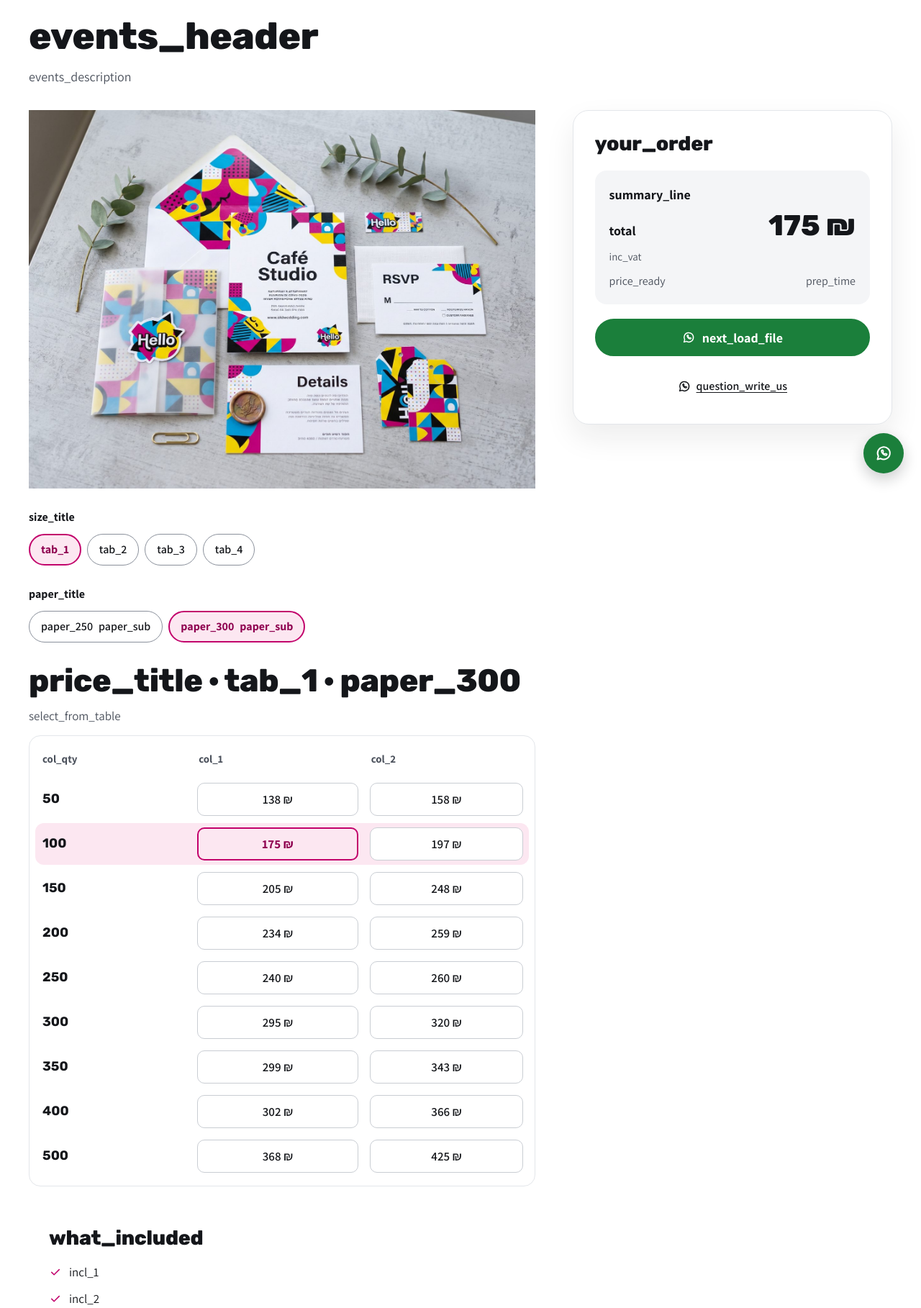
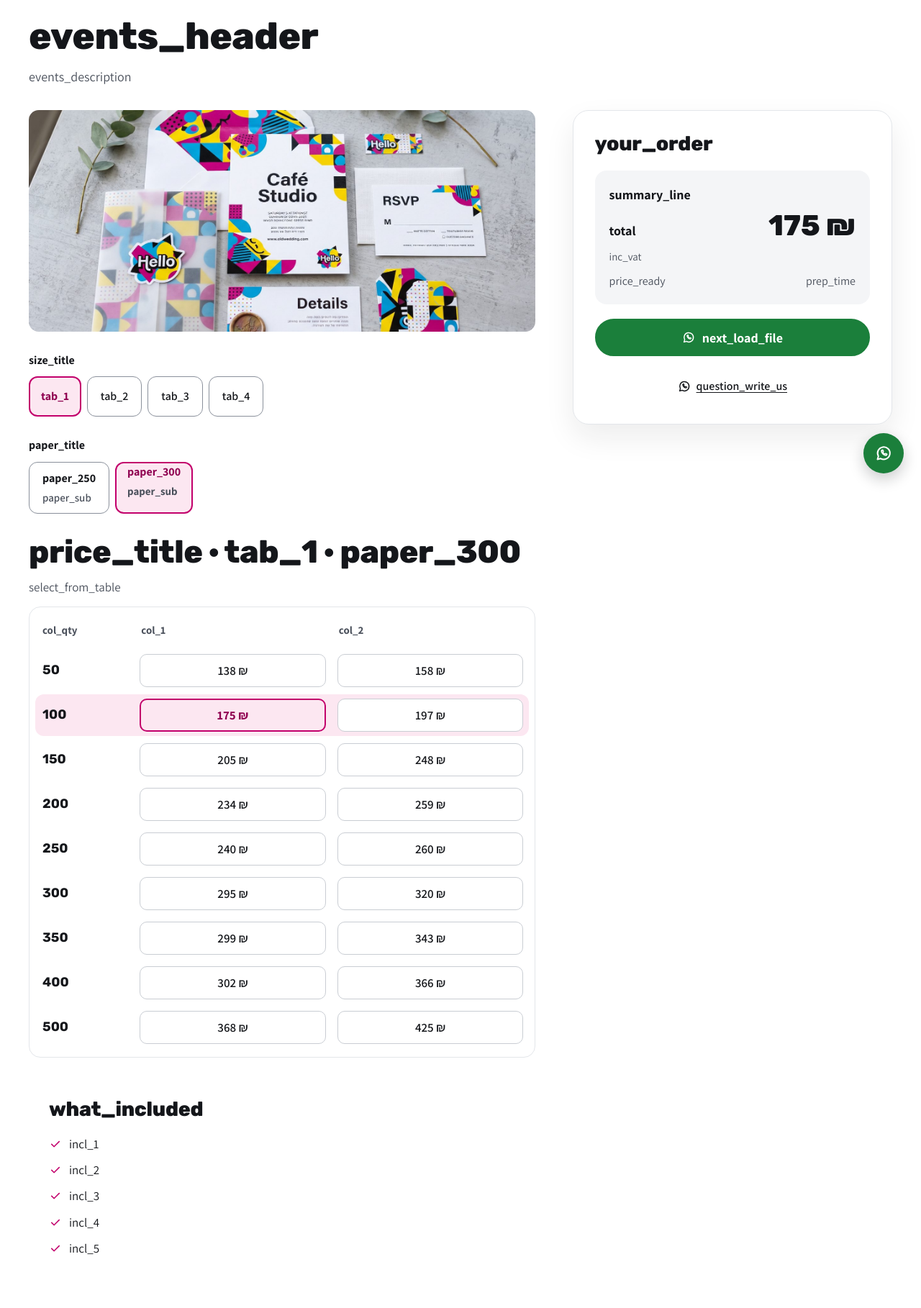
Before and after one commit to PrintABC/printabc-website, an ASP.NET Core app: page /Events in a window 1280 px wide. Shown: the part 118-1936 px from the top of the page at 72% size. Run offline with ASP.NET Core 8, Linux system fonts and the light colour scheme; style sheets or scripts are compiled from the project's sources.

Commit message:
add missing styles

```diff
--- a/wwwroot/css/pages.css
+++ b/wwwroot/css/pages.css
@@ -365,3 +365,14 @@
         order: -1;
     }
 }
+
+/* ---- Events printing (invitations & postcards) ---- */
+.ev-hero { width: 100%; height: clamp(200px, 24vw, 320px); object-fit: cover; border-radius: 14px; }
+.ev-size { padding: 10px 18px; border-radius: var(--r-md); min-height: 56px; }
+.ev-paper { padding: 10px 18px; border-radius: var(--r-md); min-height: 56px; flex-direction: column; align-items: flex-start; gap: 2px; }
+.ev-paper__name { font-weight: 700; }
+.ev-paper__sub { font-size: 15px; color: var(--c-muted); }
+.ev-table { min-width: 320px; }
+.ev-table th[scope="col"] { width: 40%; }
+.ev-table th[scope="col"]:first-child { width: 20%; }
+@media (max-width: 767px) { #ev-calc .summary-panel { order: -1; } }
```
